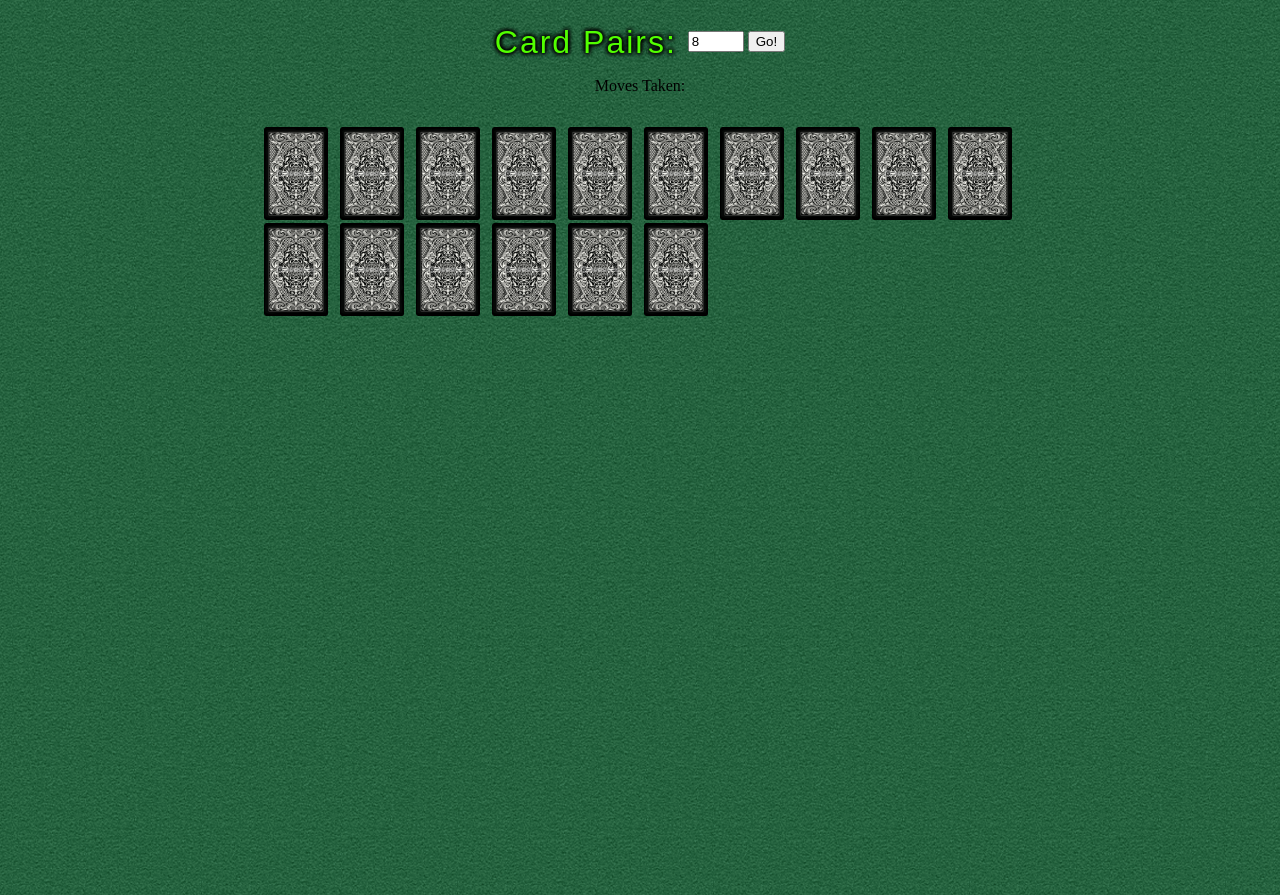
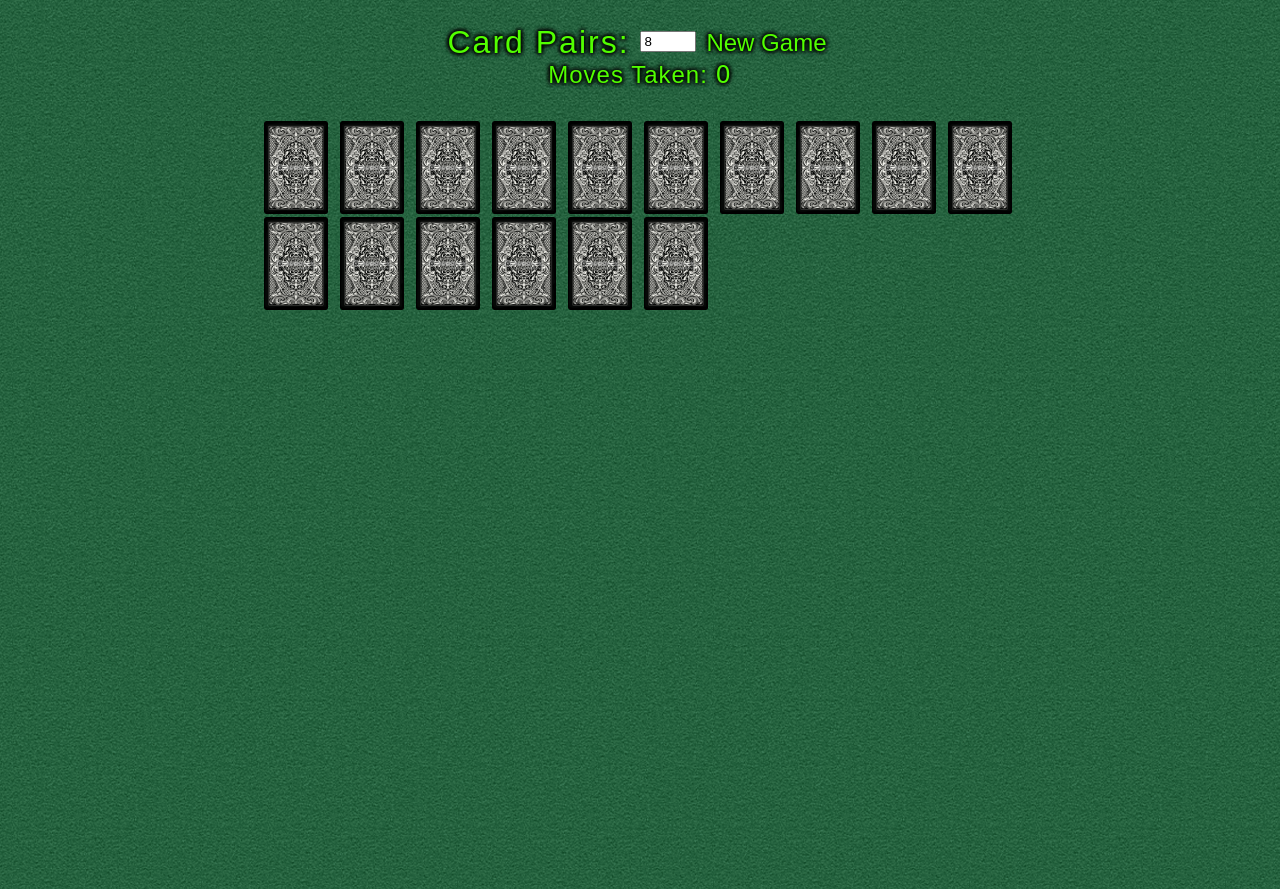
Before and after one commit to cadenichols/Concentration, a plain HTML site: page index.html in a window 1280 px wide. Drawn offline with Linux system fonts and the light colour scheme; a web font is replaced by a local one.

Commit message:
added move counter, changed text styling

```diff
--- a/index.html
+++ b/index.html
@@ -10,10 +10,11 @@
   <div class="sizeSelector">
     <label for="gameSize">Card Pairs: </label>
     <input id="gameSize" type="number" min='4' max = '40' value='8'>
-    <button id="newGame">Go!</button>
+    <button id="newGame">New Game</button>
   </div>
   <div class="gameInfo">
-    <p id="moves">Moves Taken: </p>
+    <p>Moves Taken: </p>
+    <p id="movesTaken">0</p>
   </div>
   <div class="gameArea">
 
--- a/main.js
+++ b/main.js
@@ -11,15 +11,21 @@ var canClick = true;
 var matchesFound;
 var $gameSize = $('#gameSize');
 var $gameArea;
-
+var $moves;
+var moves = 0;
 $(document).ready(init);
 function init(){
+  varInit();
   newGame();
+  $newGame.click(newGame);
+  $gameSize.change(newGame);
+}
+
+function varInit(){
+  $gameArea = $('.gameArea');
+  $moves = $('#movesTaken');
+  $gameSize = $('#gameSize');
   $newGame = $('#newGame');
-  $newGame.click(newGame);
-  $gameSize = $('#gameSize');
-  $gameSize.change(newGame);
-  $gameArea = $('.gameArea');
 }
 
 function newDeck(cardPairs){
@@ -35,6 +41,8 @@ function newDeck(cardPairs){
 }
 
 function newGame(){
+  moves = 0;
+  $moves.text(moves);
   gameSize = Math.floor($gameSize.val());
   if(gameSize <= 40 && gameSize >= 4){
     matchesFound = 0;
@@ -88,6 +96,8 @@ function cardClick(){
 };
 
 function compareCards($clickedCard){
+  moves++;
+  $moves.text(moves);
   canClick = false;
   if($selectedCard.data('face') === $clickedCard.data('face')){
     compareDelay = setTimeout(function(){
--- a/style.css
+++ b/style.css
@@ -48,3 +48,42 @@ body label {
   letter-spacing: 2px;
   text-shadow: 1px 1px 4px black, -1px 1px 4px black, 1px -1px 4px black, -1px -1px 4px black;
 }
+
+.gameInfo > * {
+  display: inline;
+}
+
+.gameInfo p {
+  font-family: 'Chicle', sans-serif;
+  font-size: 24px;
+  color: #52FF00;
+  letter-spacing: 1px;
+  text-shadow: 1px 1px 4px black, -1px 1px 4px black, 1px -1px 4px black, -1px -1px 4px black;
+}
+
+#movesTaken {
+  font-family: 'Caesar Dressing', cursive;
+}
+
+#newGame {
+  border: none;
+  border-radius: 0px;
+  background-color: transparent;
+  font-family: 'Chicle', sans-serif;
+  font-size: 24px;
+  color: #52FF00;
+  text-shadow: 1px 1px 4px black, -1px 1px 4px black, 1px -1px 4px black, -1px -1px 4px black;
+  vertical-align: middle;
+}
+
+#newGame:hover {
+  color: #83ff00;
+}
+
+#newGame:focus{
+  outline: 0px;
+}
+
+#newGame:active{
+  color: #4fed00;
+}
```
